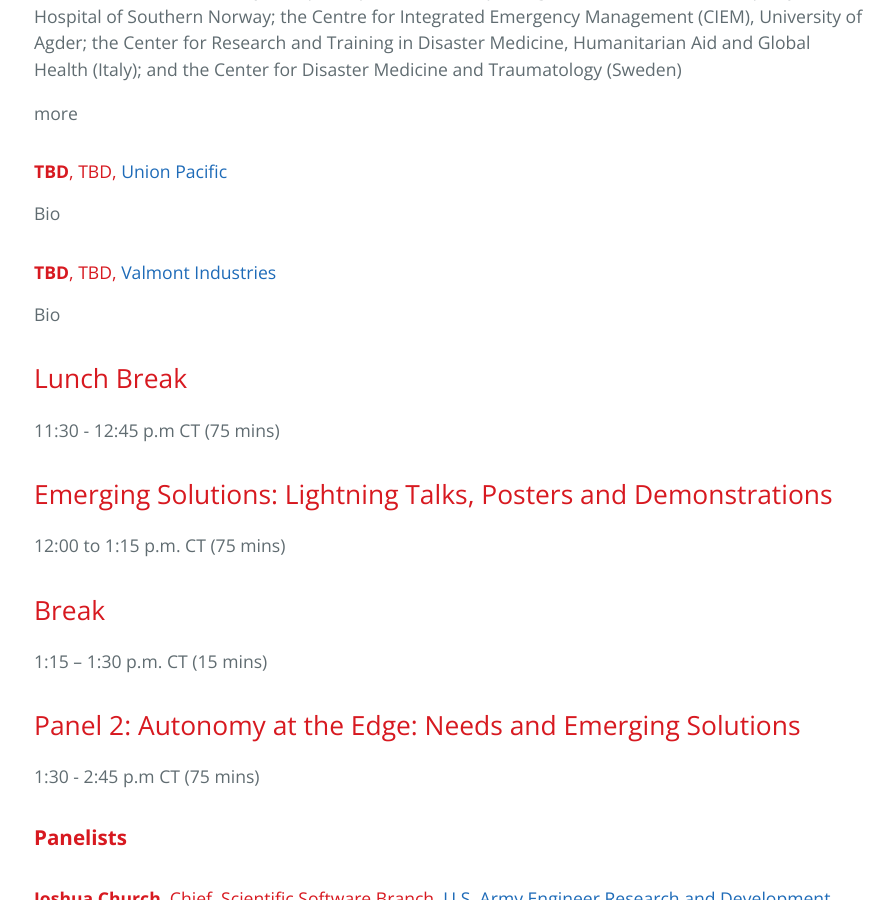
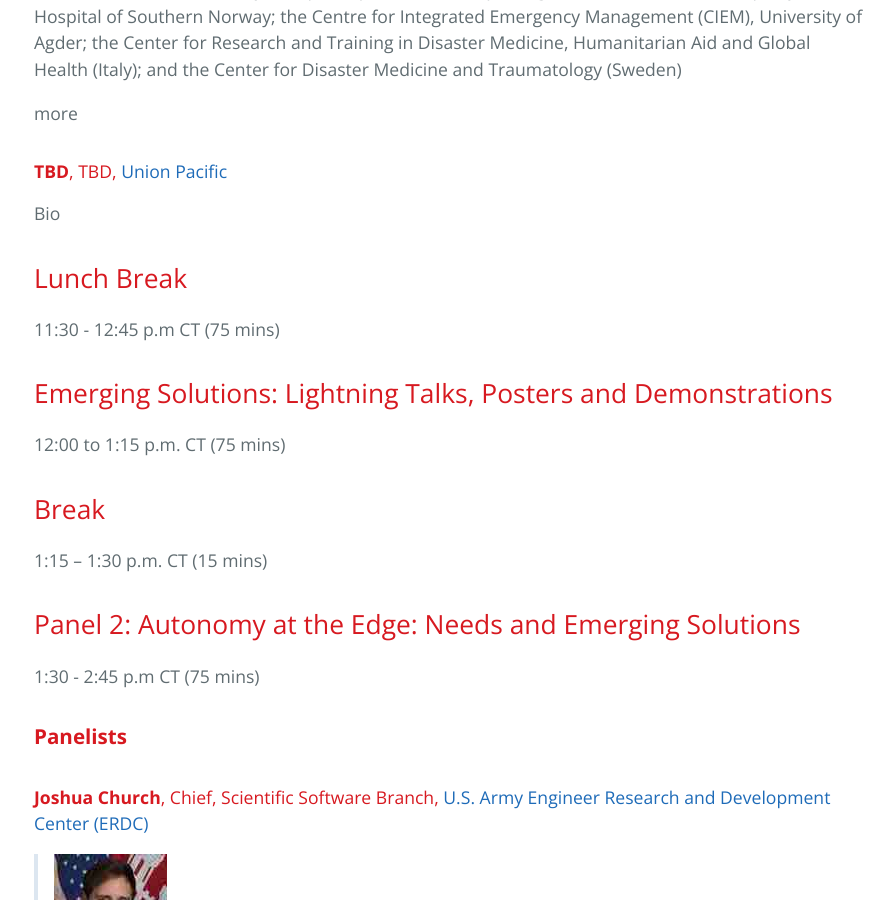
Before and after one commit to BridgingBigData/BridgingBigData.github.io, a Jekyll site: the page built from pages/bbd2023agenda.md, in a window 1280 px wide and 900 px high, scrolled down 2865 px. Shown: the whole window, without its empty margins (190-1084 px from the left). Built offline with Jekyll 4.4.1, drawn with Linux system fonts in a browser that asks for light colours; some of the changed text lies outside the part shown.

Commit message:
update agenda

```diff
--- a/pages/bbd2023agenda.md
+++ b/pages/bbd2023agenda.md
@@ -108,14 +108,6 @@ Coming Soon!
 
 </details>
 
-#### **TBD**, TBD, [Valmont Industries](https://www.valmont.com)
-<details>
-<summary>Bio</summary>
-
-Coming Soon!
-
-</details>
-
 
 ## Lunch Break
 11:30 - 12:45 p.m CT (75 mins)
```
Also changed, not shown: other parts of pages/bbd2023agenda.md (+1 -1 lines).
